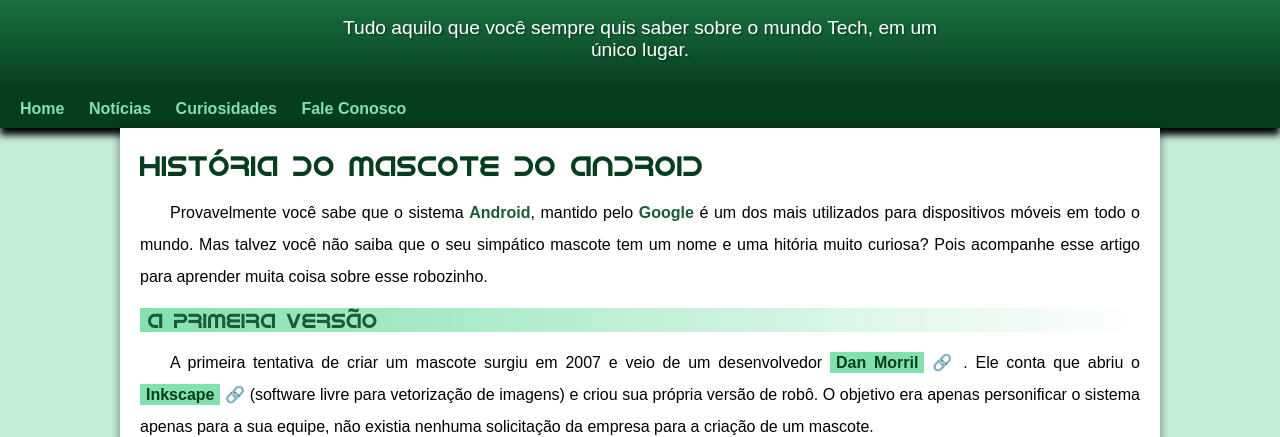
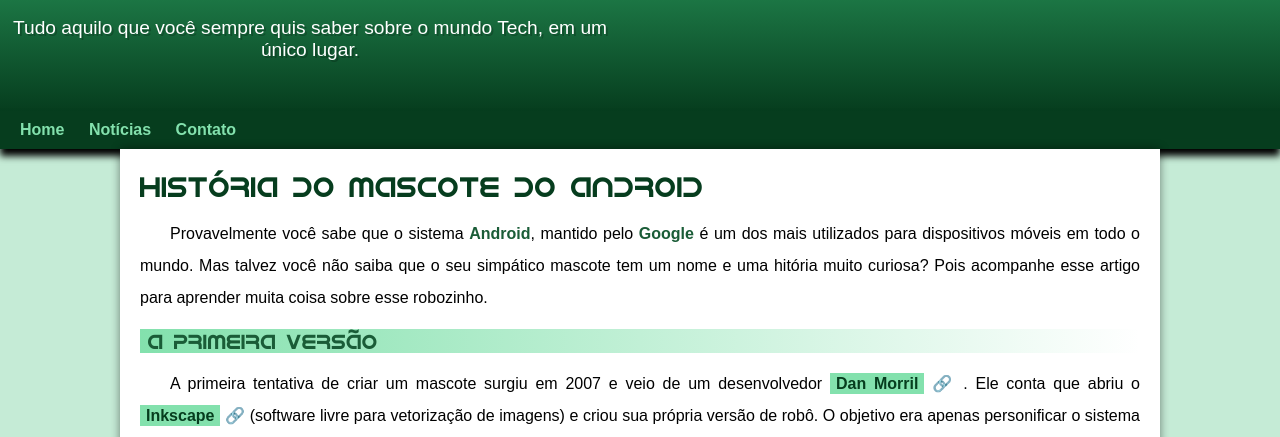
Before and after one commit to ellyton/projeto-android, a plain HTML site: page index.html in a window 1280 px wide. Shown: the part 100-537 px from the top of the page. Drawn offline with Linux system fonts and the light colour scheme.

Commit message:
Problema de Padding Corrigido

```diff
--- a/estilo/style.css
+++ b/estilo/style.css
@@ -56,7 +56,7 @@ header > p {
     max-width: 600px;
     padding-right: 10px;
     padding-left: 10px;
-    margin: auto;
+    padding-bottom: 50px;
     text-shadow: 2px 2px 0px rgba(0, 0, 0, 0.212);
 }
 
--- a/index.html
+++ b/index.html
@@ -15,8 +15,7 @@
     <nav>
         <a href="#">Home</a>
         <a href="#">Notícias</a>
-        <a href="#">Curiosidades</a>
-        <a href="#">Fale Conosco</a>
+        <a href="#">Contato</a>
     </nav>
     <main>
         <article>
```
